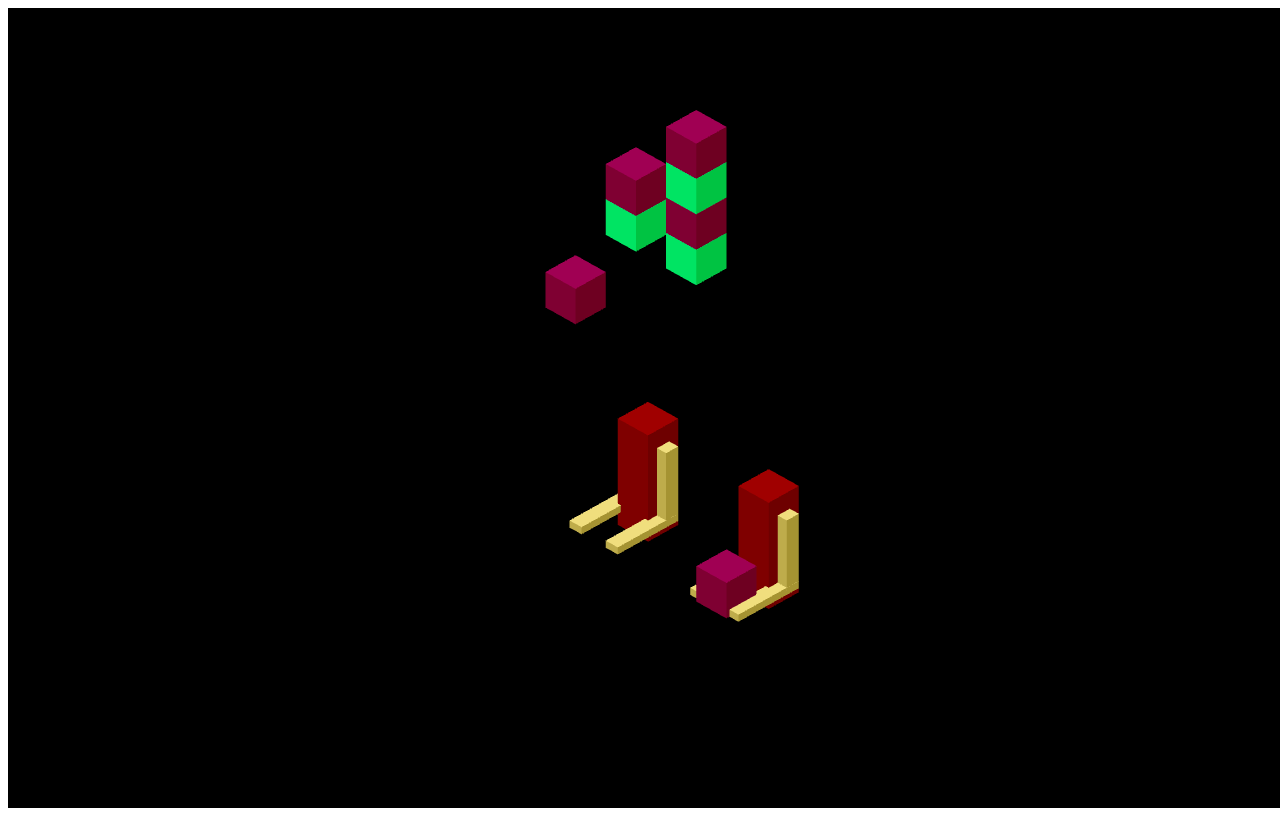
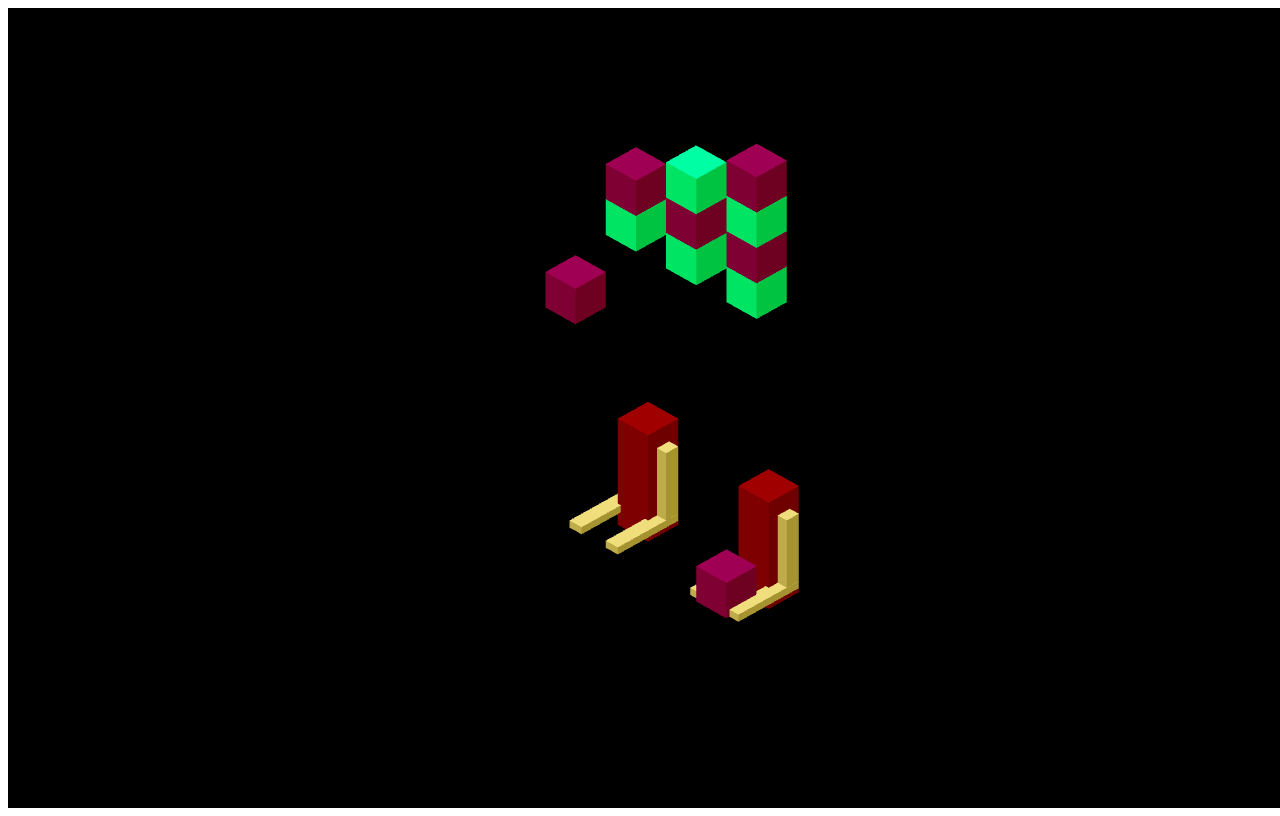
Before and after one commit to JosuAlejandroAl/SystemMulti, a plain HTML site: page WebGL_stuff/robot.html in a window 1280 px wide. Drawn offline with nearby package versions, Linux system fonts and the light colour scheme.

Commit message:
fixed position four boxes

```diff
--- a/WebGL_stuff/robot.html
+++ b/WebGL_stuff/robot.html
@@ -277,25 +277,25 @@
 
 	const RobotBoxOne = boxBodyOne(); //body of a box
 	RobotBoxOne.position.y = 60;
-	RobotBoxOne.position.x = 28;
+	RobotBoxOne.position.x = 38;
 	RobotBoxOne.position.z = 20;
 	FourBoxGroup.add(RobotBoxOne);
 
 	const RobotBoxTwo = boxBodyTwo(); //body of a box
 	RobotBoxTwo.position.y = 55;
-	RobotBoxTwo.position.x = 28;
+	RobotBoxTwo.position.x = 38;
 	RobotBoxTwo.position.z = 20;
 	FourBoxGroup.add(RobotBoxTwo);
 
 	const RobotBoxThree = boxBodyThree(); //body of a box
 	RobotBoxThree.position.y = 65;
-	RobotBoxThree.position.x = 28;
+	RobotBoxThree.position.x = 38;
 	RobotBoxThree.position.z = 20;
 	FourBoxGroup.add(RobotBoxThree);
 
 	const RobotBoxFour = boxBodyFour(); //body of a box
 	RobotBoxFour.position.y = 70;
-	RobotBoxFour.position.x = 28;
+	RobotBoxFour.position.x = 38;
 	RobotBoxFour.position.z = 20;
 	FourBoxGroup.add(RobotBoxFour);
 
```
